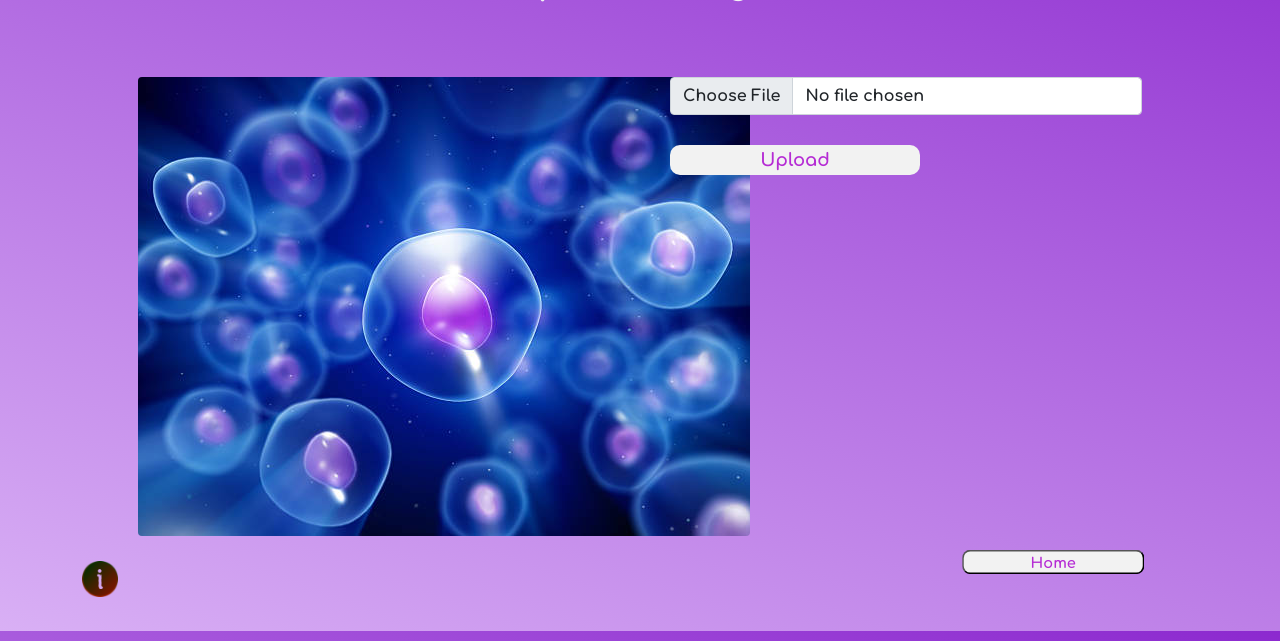
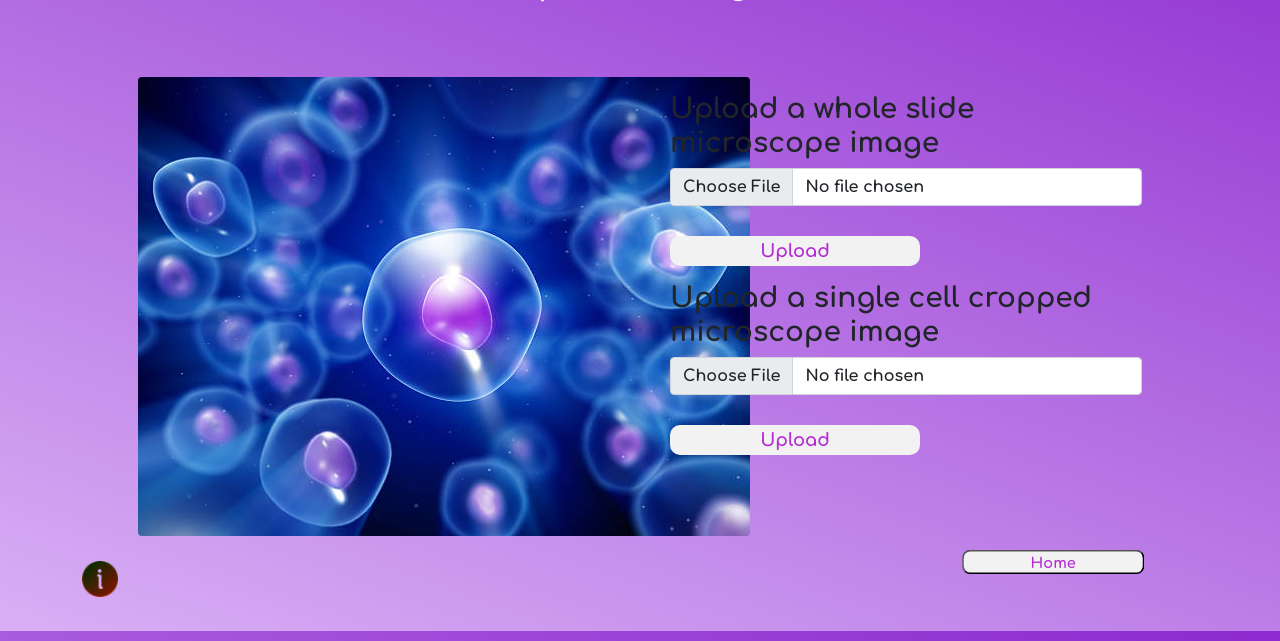
Before and after one commit to michlun/DSR_Cervix_Tool_projects, a Flask app: page /model-2 in a window 1280 px wide. Shown: the part 169-810 px from the top of the page. Run offline with Flask 3, Linux system fonts and the light colour scheme.

Commit message:
Fixed results.html, added single-cell upload, changed to GradCAM++

```diff
--- a/app/app.py
+++ b/app/app.py
@@ -33,11 +33,11 @@ from cell_detection.model_2_utils import predict_image_class, class_recall, clas
 from tensorflow import keras
 from keras.models import load_model
 
-# Load prediction models for images
-model_whole = 'cell_detection/conv1_192x256_lr001_1dense256.h5'
-model_whole = load_model(model_whole)
-model_cell = 'cell_detection/cell_conv1_aug_80x80_1dense128.h5'
-model_cell = load_model(model_cell, custom_objects={"class2_recall": class2_recall})
+# Model files
+model_whole_name = 'cell_detection/conv1_192x256_lr001_1dense256.h5'
+model_cell_name = 'cell_detection/cell_conv1_aug_80x80_1dense128.h5'
+model_whole = None
+model_cell = None
 
 
 app = Flask(__name__)
@@ -140,6 +140,10 @@ def predict_data():
 
 @app.route('/model-2', methods=['GET', 'POST'])
 def upload_file():
+
+    global model_whole_name
+    global model_whole
+
     if request.method == 'POST':
         # Get the uploaded image file
         image = request.files['image']
@@ -150,11 +154,13 @@ def upload_file():
         # convert to PIL format and compute scale factor
         image = base64.b64decode(image_string)
         image = Image.open(io.BytesIO(image))
-        scale_fac = image.size[0] / 1024.
+        scale_fac = image.size[0] / min(1536., image.size[0])
         # print('Scale factor:', scale_fac)
 
-        # Setting image type for prediction and rendering:
+        # Setting image type for prediction and rendering and load the model if required:
         image_type = 'Whole slide'
+        if model_whole == None:
+            model_whole = load_model(model_whole_name)
 
         # inference
         prediction, confidence, heatmap = predict_image_class(model=model_whole,
@@ -187,12 +193,15 @@ def upload_file():
 
 @app.route('/annotate', methods=['POST'])
 def annotate_file():
+    global model_cell_name
+    global model_cell
     # Retrieve the annotated region from the form submission
     xstart = int(request.form['xstart'])
     xend = int(request.form['xend'])
     ystart = int(request.form['ystart'])
     yend = int(request.form['yend'])
     image_base64 = request.form['image']
+    print(image_base64)
     # print('Xstart', xstart, 'Xend', xend, 'Ystart', ystart, 'Yend', yend)
 
     # crop the image based on the annotated region
@@ -205,14 +214,18 @@ def annotate_file():
     image = image.crop((xstart, ystart, xend, yend))
     # image = image.resize((new_width, new_height))
     # print('Cropped image size:', image.size)
-
+    # Compute scale factor:
+    min_width = max(width, 128.)
+    scale_fac = width/ min(1536., min_width)
     # convert pillow image to base64 string
     buffered = io.BytesIO()
     image.save(buffered, format="JPEG")
     image_base64 = base64.b64encode(buffered.getvalue()).decode('utf-8')
 
-    # Setting image type for prediction and rendering
+    # Setting image type for prediction and rendering and load the model if required
     image_type = 'Single cell'
+    if model_cell == None:
+        model_cell = load_model(model_cell_name, custom_objects={"class2_recall": class2_recall})
 
     # Inference
     prediction, confidence, heatmap = predict_image_class(model=model_cell,
@@ -238,6 +251,51 @@ def annotate_file():
                            img_scale=1,
                            heatmap=heatmap_b64)
 
+@app.route('/singlecell', methods=['POST'])
+def singlecell_file():
+    global model_cell_name
+    global model_cell
+
+    # Get the uploaded image file
+    image = request.files['image']
+
+    # convert image to base64 string
+    image_string = base64.b64encode(image.read()).decode('utf-8')
+
+    # convert to PIL format and compute scale factor
+    image = base64.b64decode(image_string)
+    image = Image.open(io.BytesIO(image))
+    min_width = max(image.size[0], 128.)
+    scale_fac = image.size[0] / min(1536., min_width)
+
+    # Setting image type for prediction and rendering and load the model if required
+    image_type = 'Single cell'
+    if model_cell == None:
+        model_cell = load_model(model_cell_name, custom_objects={"class2_recall": class2_recall})
+
+    # Inference
+    prediction, confidence, heatmap = predict_image_class(model=model_cell,
+                                                          image=image,
+                                                          image_type=image_type,
+                                                          gradcam_map=True)
+
+    # Convert confidence to percentual string
+    confidence_string = str(round(confidence * 100, 2))
+
+    # Convert heatmap to pillow and then base64 format
+    heatmap_pil = Image.fromarray(heatmap)
+    buffered = io.BytesIO()
+    heatmap_pil.save(buffered, format="JPEG")
+    heatmap_b64 = base64.b64encode(buffered.getvalue()).decode('utf-8')
+
+    # Render the results in a page along with the single cell image
+    return render_template('results.html',
+                           image=image_string,
+                           prediction=prediction,
+                           confidence=confidence_string,
+                           image_type=image_type,
+                           img_scale=scale_fac,
+                           heatmap=heatmap_b64)
 
 if __name__ == '__main__':
     app.run(port=3000, debug=True)
--- a/app/static/css/style-home.css
+++ b/app/static/css/style-home.css
@@ -211,11 +211,6 @@ input[type="number"] {
   padding: 10px;
 }
 
-.img {
-  width: 100%;
-  height: auto;
-}
-
 .two-column-content {
   display: grid;
   grid-template-columns: 1fr 1fr;
--- a/app/templates/upload.html
+++ b/app/templates/upload.html
@@ -9,11 +9,20 @@
             <img class="rounded float-start" src="/static/img/cell.jpg">
         </div>
         <div class="column">
+            <p>
+            <h3> Upload a whole slide microscope image</h3>
             <form action="/model-2" method="post" enctype="multipart/form-data">
                 <input class= "form-control" id="formFileLg" type="file" name="image" accept="image/*" required>
-
                 <input type="submit" value="Upload">
             </form>
+            </p>
+            <p>
+            <h3> Upload a single cell cropped microscope image</h3>
+            <form action="/singlecell" method="post" enctype="multipart/form-data">
+                <input class= "form-control" id="formFileLg" type="file" name="image" accept="image/*" required>
+                <input type="submit" value="Upload">
+            </form>
+            </p>
         </div>
     </div>
 
```
Also changed, not shown: app/cell_detection/model_2_utils.py (+4 -4 lines), app/static/css/model-2.css (added, +7 -0 lines), app/templates/results.html (+30 -48 lines), app/__init__.py (deleted).
